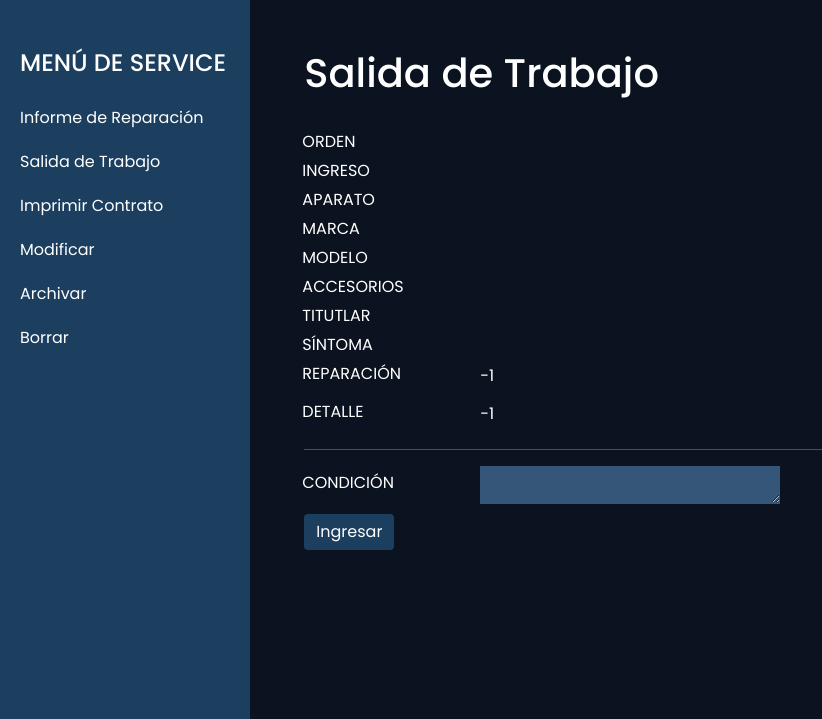
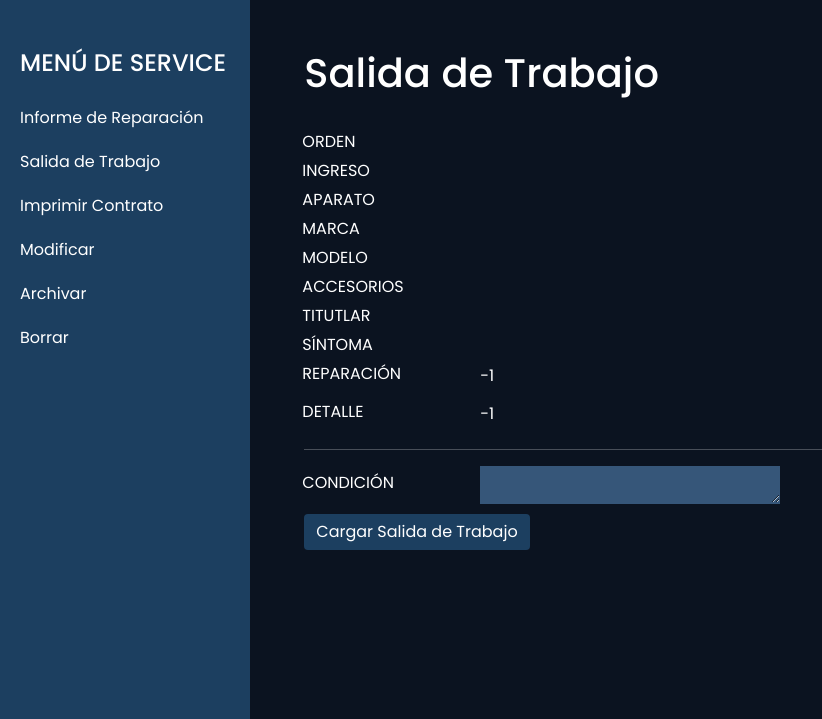
Before and after one commit to YamilaAS/radarElectronica, a CodeIgniter 4 app: template app/Views/vistaSalidaDeTrabajo.php in a window 1280 px wide. Shown: the part 86-805 px from the top of the page, without its empty margins (0-822 px from the left). Run offline with PHP 8.4 and a stand-in for CodeIgniter, Linux system fonts and the light colour scheme; the template is opened without the code that fills it, so the values that code supplies are empty; some libraries are stand-ins or nearby versions.

Commit message:
modificacion del nombre del boton guardar salida de trabajo

```diff
--- a/app/Views/vistaSalidaDeTrabajo.php
+++ b/app/Views/vistaSalidaDeTrabajo.php
@@ -102,7 +102,7 @@
             </div>
             <input name="codigo"  type="hidden" value="<?=$ordenDeReparacion->id ?> ">
             <div class="d-grid gap-2 d-flex justify-content-start">
-                <button type="submit" class="btn btn-primary btn-block btnRegistrar">Ingresar</button>
+                <button type="submit" class="btn btn-primary btn-block btnRegistrar">Cargar Salida de Trabajo</button>
             </div>
         </form>
     </div>
```
